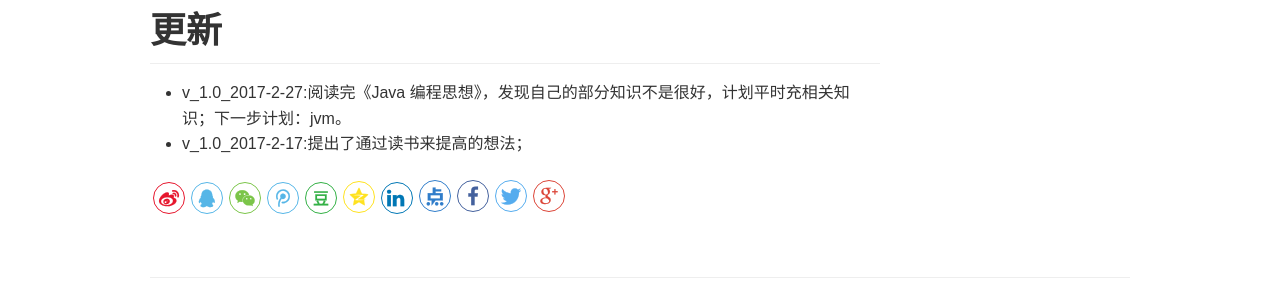
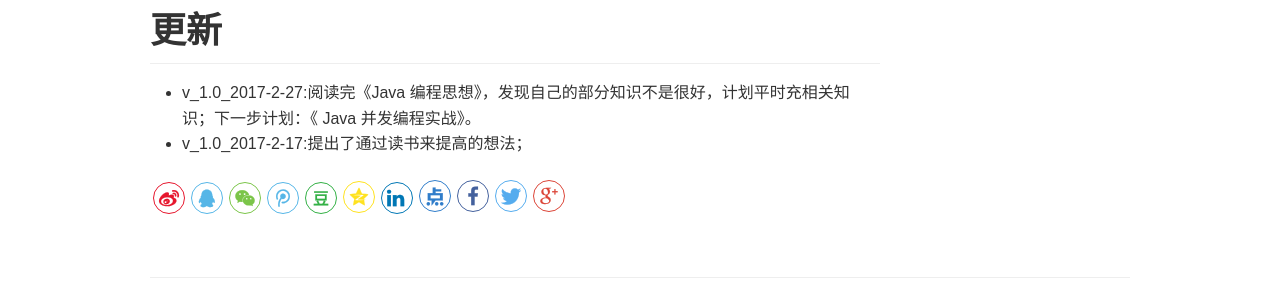
Before and after one commit to xjtushilei/xjtushilei.github.io, a Jekyll site: the page built from _posts/2017-02-17-我的java存在深入浅出.md, in a window 1280 px wide. Shown: the part 985-1285 px from the top of the page. Built offline with Jekyll 4.4.1, drawn with Linux system fonts in a browser that asks for light colours; comment, search, counter and statistics services are not loaded.

Commit message:
no message

```diff
--- a/_posts/2017-02-17-我的java存在深入浅出.md
+++ b/_posts/2017-02-17-我的java存在深入浅出.md
@@ -34,5 +34,5 @@ keywords: java, 提高
 
 # 更新
 
-- v_1.0_2017-2-27:阅读完《Java 编程思想》，发现自己的部分知识不是很好，计划平时充相关知识；下一步计划：jvm。
+- v_1.0_2017-2-27:阅读完《Java 编程思想》，发现自己的部分知识不是很好，计划平时充相关知识；下一步计划：《 Java 并发编程实战》。
 - v_1.0_2017-2-17:提出了通过读书来提高的想法；
```
